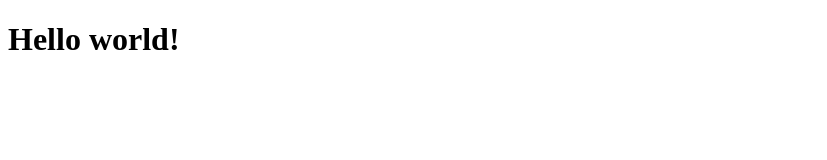
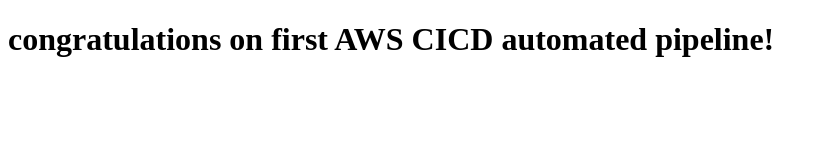
Before and after one commit to raja336522/first-project, a plain HTML site: page index.html in a window 1280 px wide. Shown: the whole page, without its empty margins (0-827 px from the left). Drawn offline with Linux system fonts and the light colour scheme.

Commit message:
test commit

```diff
--- a/index.html
+++ b/index.html
@@ -5,7 +5,7 @@
     </head>
     <body>
         <h1>
-            Hello world!
+            congratulations on first AWS CICD automated pipeline!
         </h1>
     </body>
 </html>
```
